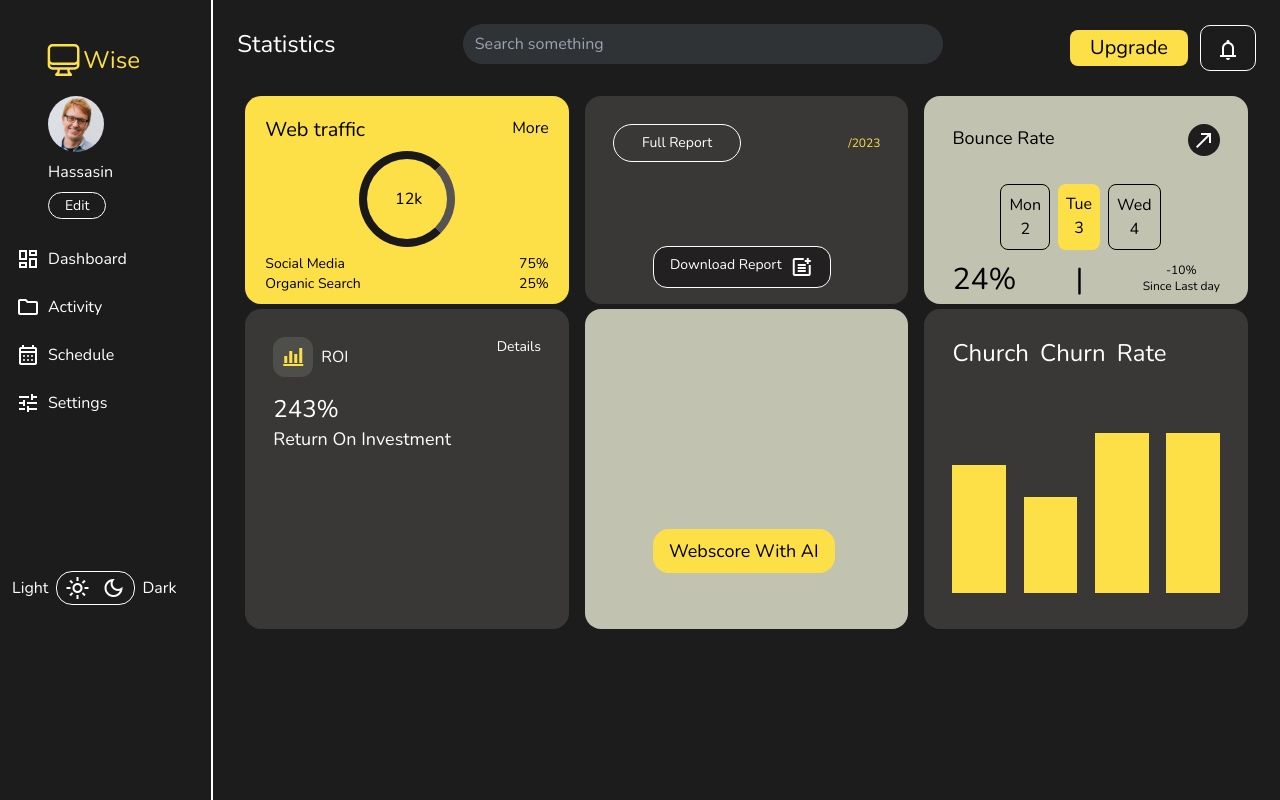
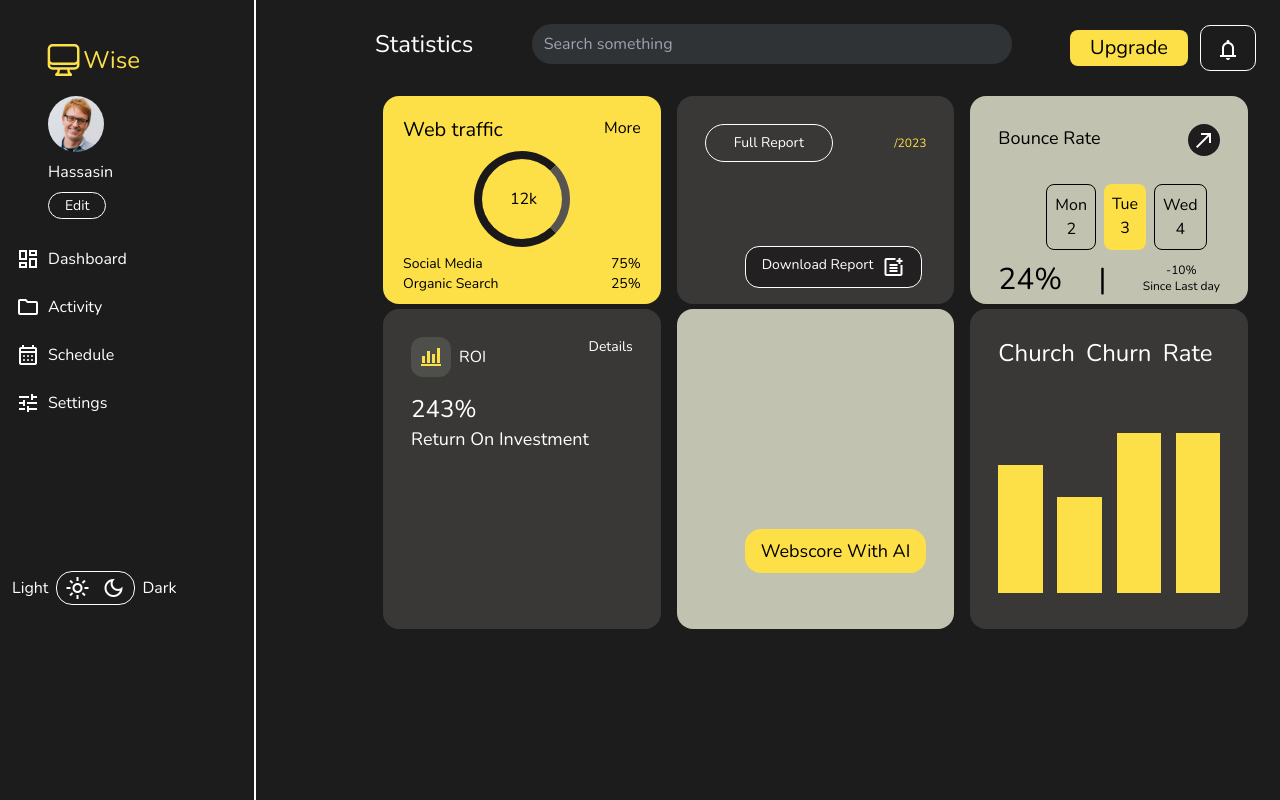
Before and after one commit to odeniketemiloluwa/project-2, a website: page index.html in a window 1280 px wide. Drawn offline with nearby package versions, Linux system fonts and the light colour scheme.

Commit message:
first commit

```diff
--- a/index.html
+++ b/index.html
@@ -10,7 +10,7 @@
 </head>
 <body >
 
-    <section class="sec1 w-2/12 absolute left-0 top-0  h-full bg-transparent ">
+    <section class="sec1 w-1/5 absolute left-0 top-0  h-full bg-transparent ">
         <div class=" m-3  ">
             <div class="absolute  top-10 block items-center ">
                 <div class="flex items-center w-24 ml-8">
@@ -31,7 +31,7 @@
             </div>
                     </div>
     </section>
-  <section class="sec2  w-10/12 float-right "><div class="m-4 "><header class="  w-full h-16  flex  p-2  justify-between " >
+  <section class="sec2  w-4/5 float-right "><div class="m-4 "><header class="  w-full h-16  flex  p-2  justify-between " >
    <h1 class=" intro text-2xl pt-1 text-white ">Statistics</h1>
    <input type="search" placeholder="Search something" class=" srcbox h-10  w-99 rounded-3xl p-3 focus:outline-none text-white">
 <div class="flex items-center gap-3">
```
